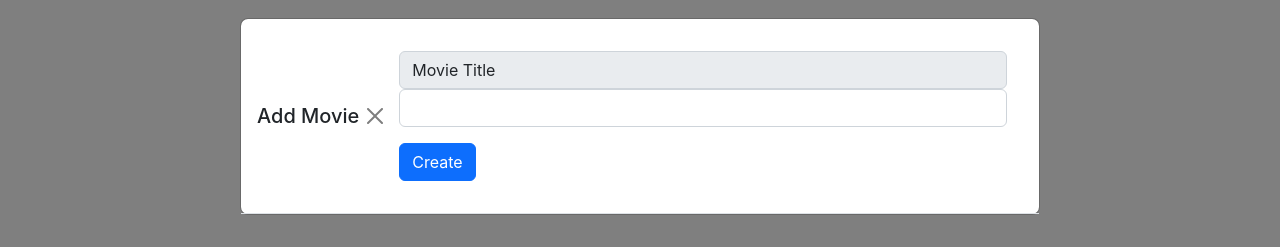
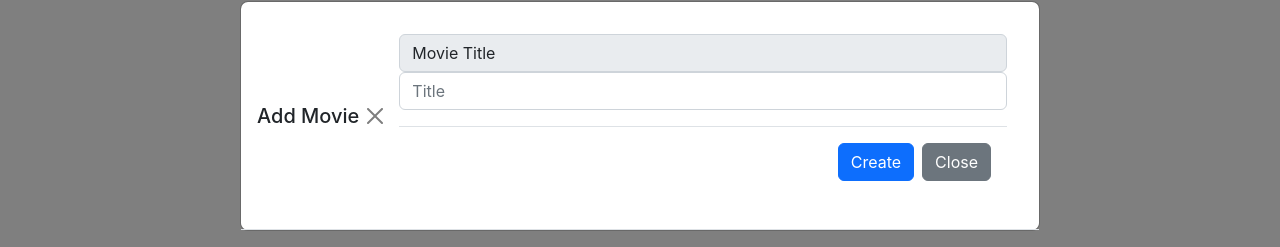
Before and after one commit to vadimartyushenko/MoviesWebAPI.EF, a React (Create React App) app in the folder UI/movies-viewer/: page /movies in a window 1280 px wide. Both pictures are taken after typing "Sample", "Sample", "Sample", "Sample" into the empty fields and a click on the button "Add Movie". Shown: the part 284-531 px from the top of the page. Built offline with nearby package versions, Linux system fonts and the light colour scheme; no server answers.

Commit message:
UI: edit modal properties

```diff
--- a/UI/movies-viewer/src/App.js
+++ b/UI/movies-viewer/src/App.js
@@ -1,5 +1,5 @@
 import logo from './logo.svg';
-import './App.css';
+import './styles/App.css';
 import { Home } from './Home';
 import { Movies } from './Movies';
 import { BrowserRouter as Router, Routes, Route, NavLink } from 'react-router-dom';
--- a/UI/movies-viewer/src/Movies.js
+++ b/UI/movies-viewer/src/Movies.js
@@ -1,6 +1,7 @@
 import React, { Component } from "react";
 import { variables } from "./Variables.js";
 import ThInput from "./components/ThInput.jsx";
+import './styles/App.css';
 
 export class Movies extends Component {
 
@@ -44,7 +45,7 @@ export class Movies extends Component {
             }
         );
 
-        this.setState({movies:filteredData});
+        this.setState({ movies: filteredData });
     }
 
     changeMovieIdFilter = (e) => {
@@ -117,10 +118,10 @@ export class Movies extends Component {
                 <table className="table table-striped">
                     <thead>
                         <tr>
-                            <ThInput changeFilter={this.changeMovieIdFilter} parameter="Id"/>
-                            <ThInput changeFilter={this.changeMovieNameFilter} parameter="Title"/>
-                            <ThInput changeFilter={this.changeMovieGenreFilter} parameter="Genre"/>
-                            <ThInput changeFilter={this.changeMovieActorFilter} parameter="Actors"/>
+                            <ThInput changeFilter={this.changeMovieIdFilter} parameter="Id" />
+                            <ThInput changeFilter={this.changeMovieNameFilter} parameter="Title" />
+                            <ThInput changeFilter={this.changeMovieGenreFilter} parameter="Genre" />
+                            <ThInput changeFilter={this.changeMovieActorFilter} parameter="Actors" />
                             <th>Options</th>
                         </tr>
                     </thead>
@@ -151,7 +152,7 @@ export class Movies extends Component {
                 </table>
 
                 <div className='modal fade' id="exampleModal" tabIndex="-1" aria-hidden="true">
-                    <div className='modal-dialog modal-lg modal-dialog-centered'>
+                    <div className='modal-dialog  modal-lg modal-dialog-centered'>
                         <div className='modal-content'>
                             <div className='modal-header'>
                                 <h5 className='modal-title'>{modalTitle}</h5>
@@ -162,9 +163,11 @@ export class Movies extends Component {
                                         <span className='input-group-text'>Movie Title</span>
                                         <input type="text" className="form-control"
                                             value={MovieName}
-                                            onChange={this.changeMovieTitle} />
+                                            onChange={this.changeMovieTitle}
+                                            placeholder="Title" />
                                     </div>
 
+                                    <div className="modal-footer">
                                         {MovieId === 0 ?
                                             <button type='button' className='btn btn-primary float-start'>Create</button>
                                             : null}
@@ -172,7 +175,8 @@ export class Movies extends Component {
                                         {MovieId !== 0 ?
                                             <button type='button' className='btn btn-primary float-start'>Update</button>
                                             : null}
-
+                                        <button type="button" className="btn btn-secondary" data-bs-dismiss="modal">Close</button>
+                                    </div>
                                 </div>
 
                             </div>
```
Also changed, not shown: UI/movies-viewer/src/styles/App.css (renamed from UI/movies-viewer/src/App.css). Lines whose indentation alone changed are shown as unchanged.
